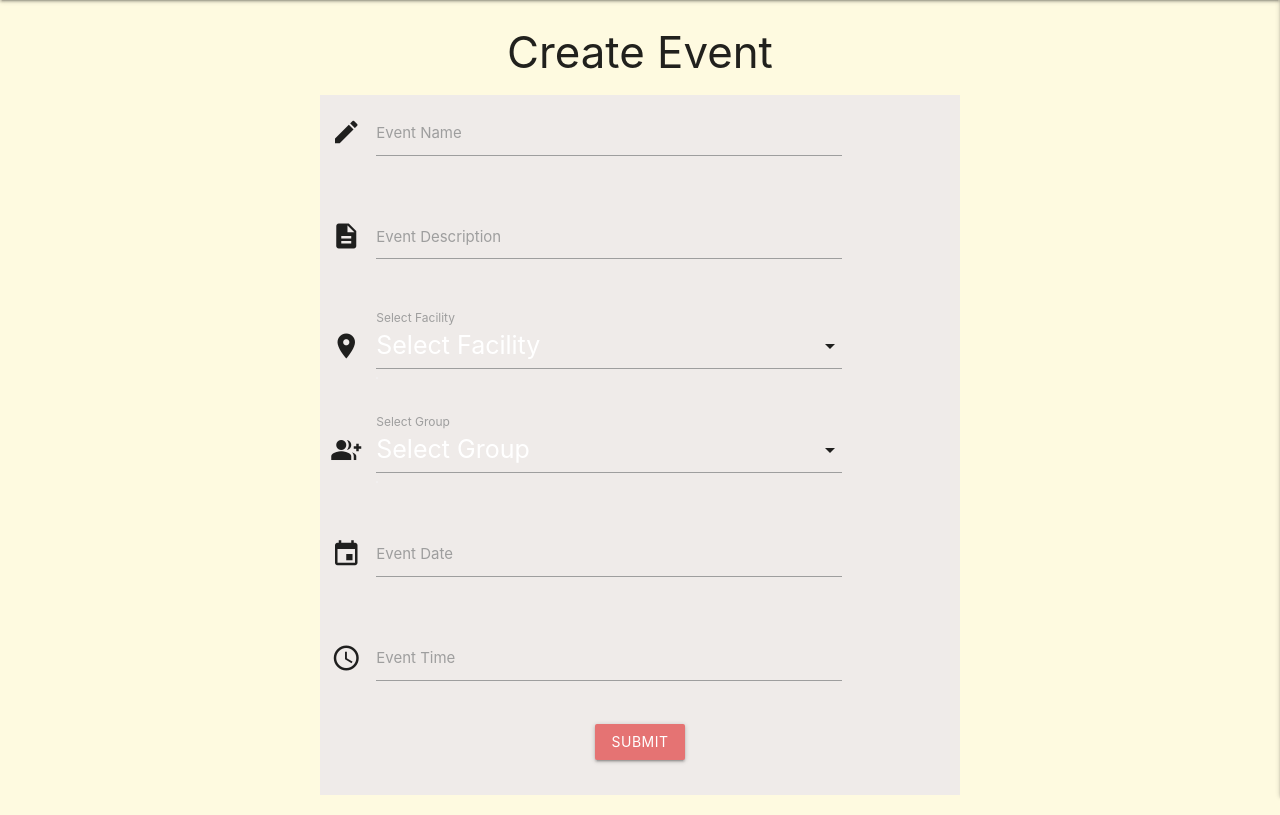
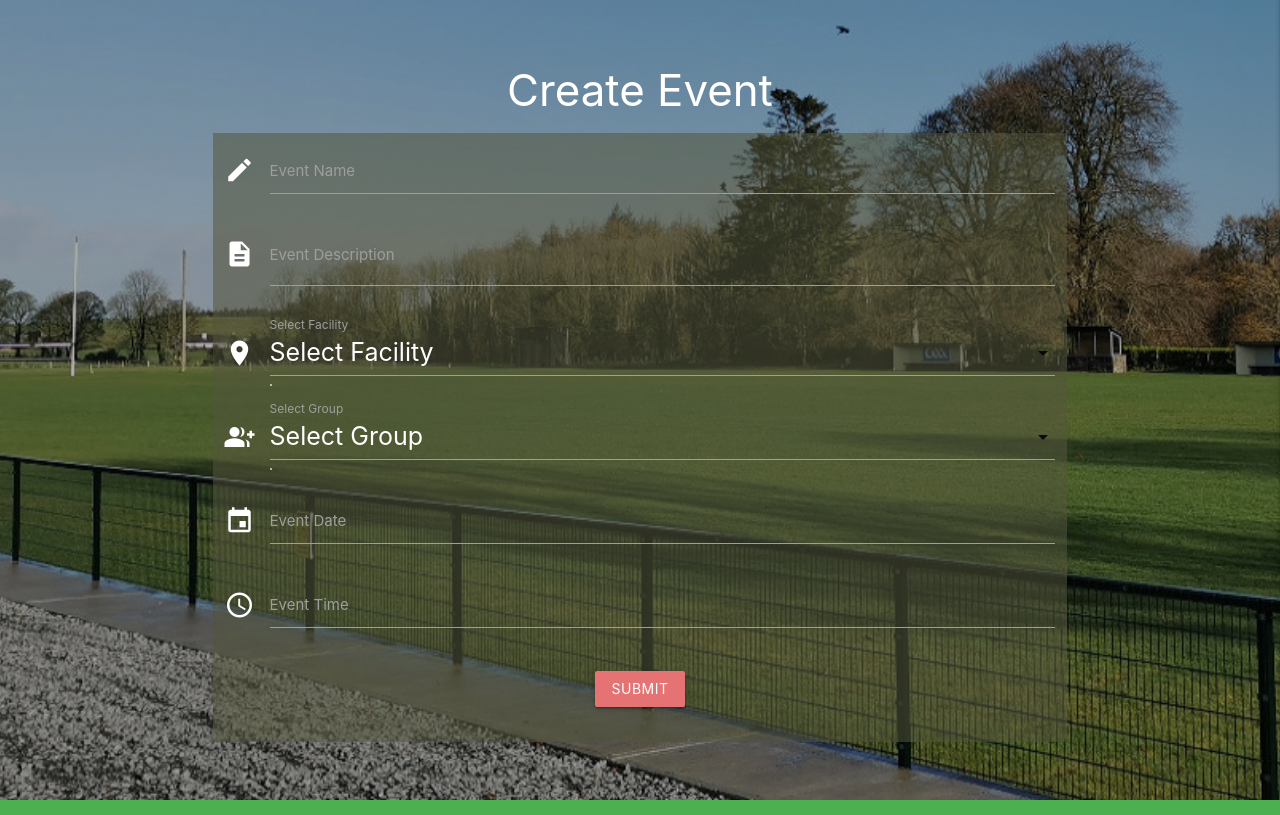
Before and after one commit to smeghen/clubplanner, a Flask app: page /add_event in a window 1280 px wide. Shown: the part 64-879 px from the top of the page. Run offline with Flask 2, Linux system fonts and the light colour scheme; data that the repository does not hold is empty; some libraries are stand-ins or nearby versions.

Commit message:
Add background image to Create Event page and styled form

```diff
--- a/static/css/style.css
+++ b/static/css/style.css
@@ -69,3 +69,20 @@ input{
     color: white !important;
     font-size: 25px !important;
 }
+
+textarea{
+    color: white !important;
+    font-size: 25px !important;
+}
+
+#event{
+    min-height: 100vh;
+    overflow-x: hidden;
+    display: flex;
+   justify-content: center;
+
+    flex-direction: column;
+    /* Got help adding a background overlay shadow to darken the background image here https://stackoverflow.com/questions/36679649/how-to-add-a-color-overlay-to-a-background-image */
+    background:  linear-gradient(rgba(0, 0, 0, 0.3), rgba(0, 0, 0, 0.3)), url("/static/images/pitch2.jpg") center center no-repeat;
+    background-size: cover;
+}
--- a/templates/add_event.html
+++ b/templates/add_event.html
@@ -1,31 +1,33 @@
 {% extends "base.html" %}
 {% block content %}
+<section id="event">
+    <H3 class="center-align login">Create Event</h3>
+        <div class="row">
 
-    <H3 class="center-align">Create Event</h3>
-        <div class="row">
-        <form class="col s12 m6 offset-m3 brown lighten-5" method="POST" action="{{ url_for('add_event') }}">
+
+        <form class="form col s12 m8 offset-m2" method="POST" action="{{ url_for('add_event') }}">
 
                 <!--Event Name-->
                     <div class="row">
-                        <div class="input-field col s12 m10">
+                        <div class="input-field col s12">
                         <i class="material-icons prefix">create</i>
                             <input id="event_name" name="event_name" minlength="5"
                             maxlength="50" type="text" class="validate" required>
                             <label for="event_name">Event Name</label>
                         </div>
-                    </div>
+
                     <!--Event Description-->
-                    <div class="row">
-                        <div class="input-field col s12 m10">
+
+                        <div class="input-field col s12">
                         <i class="material-icons prefix">description</i>
                             <textarea id="event_description" name="event_description" minlength="5"
                             maxlength="200" class="materialize-textarea validate" required></textarea>
                             <label for="event_description">Event Description</label>
                         </div>
-                    </div>
+
                     <!--Pick Facility-->
-                    <div class="row">
-                        <div class="input-field col s12 m10">
+
+                        <div class="input-field col s12">
                         <i class="material-icons prefix">place</i>
                             <select id="facility_name" name="facility_name" class="validate" required>
                                 <option value="" disabled selected>Select Facility</option>
@@ -35,10 +37,10 @@
                             </select>
                                 <label for="facility_name">Select Facility</label>
                         </div>
-                    </div>
+
                     <!--Pick group-->
-                    <div class="row">
-                        <div class="input-field col s12 m10">
+
+                        <div class="input-field col s12">
                         <i class="material-icons prefix">group_add</i>
                             <select id="group_name" name="group_name" class="validate" required>
                                 <option value="" disabled selected>Select Group</option>
@@ -48,25 +50,25 @@
                             </select>
                                 <label id="group_name">Select Group</label>
                         </div>
-                    </div>
+
                     <!--Date Picker-->
-                    <div class="row">
-                        <div class="input-field col s12 m10">
+
+                        <div class="input-field col s12">
                         <i class="material-icons prefix">event</i>
                             <input id="event_date" name="event_date"
                            type="text" class="validate datepicker" required>
                             <label for="event_date">Event Date</label>
                         </div>
-                    </div>
+
                     <!--Time Picker-->
-                    <div class="row">
-                        <div class="input-field col s12 m10">
+
+                        <div class="input-field col s12">
                         <i class="material-icons prefix">schedule</i>
                             <input id="event_time" name="event_time"
                            type="text" class="validate timepicker" required>
                             <label for="event_time">Event Time</label>
                         </div>
-                    </div>
+                  </div>
                             <!--Submit button-->
                     <div class="row">
                         <p class="center-align">
@@ -78,7 +80,7 @@
 
         </div>
 
-
+</section>
 
 
 
--- a/templates/edit_event.html
+++ b/templates/edit_event.html
@@ -3,7 +3,7 @@
 
     <H3 class="center-align">Edit Event</h3>
         <div class="row">
-            <form class="col s12 m6 offset-m3 brown lighten-5" method="POST" action="{{ url_for('edit_event', event_id=event._id) }}">
+            <form class="col s12 m6 offset-m3 form" method="POST" action="{{ url_for('edit_event', event_id=event._id) }}">
 
                 <!--Event Name-->
                     <div class="row">
--- a/templates/login.html
+++ b/templates/login.html
@@ -11,7 +11,7 @@
                 <!--username  -->
                 <div class="row">
 
-                    <div class="input-field col s12  grey-text text-darken-4 center-align">
+                    <div class="input-field col s12 grey-text text-darken-4 center-align">
                         <i class="material-icons prefix">account_circle</i>
                         <input id="username" name="username" type="text" minlength="5" maxlength="15"
                             pattern="^[a-zA-Z0-9]{5,15}$" class="validate" required>
```
Also changed, not shown: static/images/pitch2.jpg (added).
